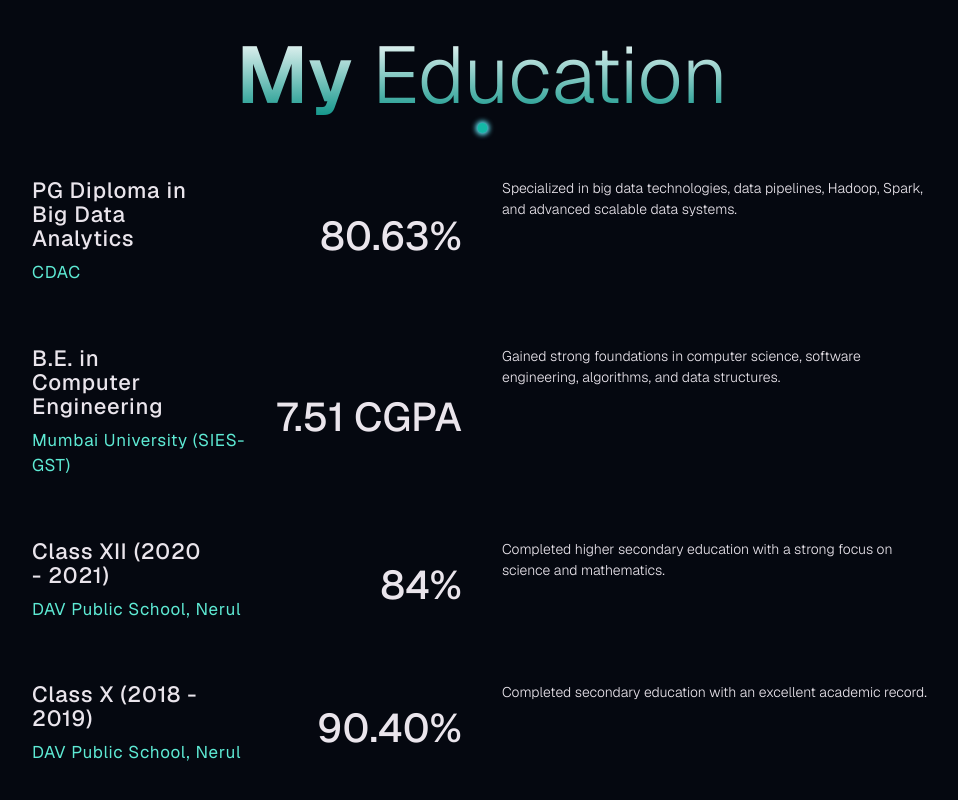
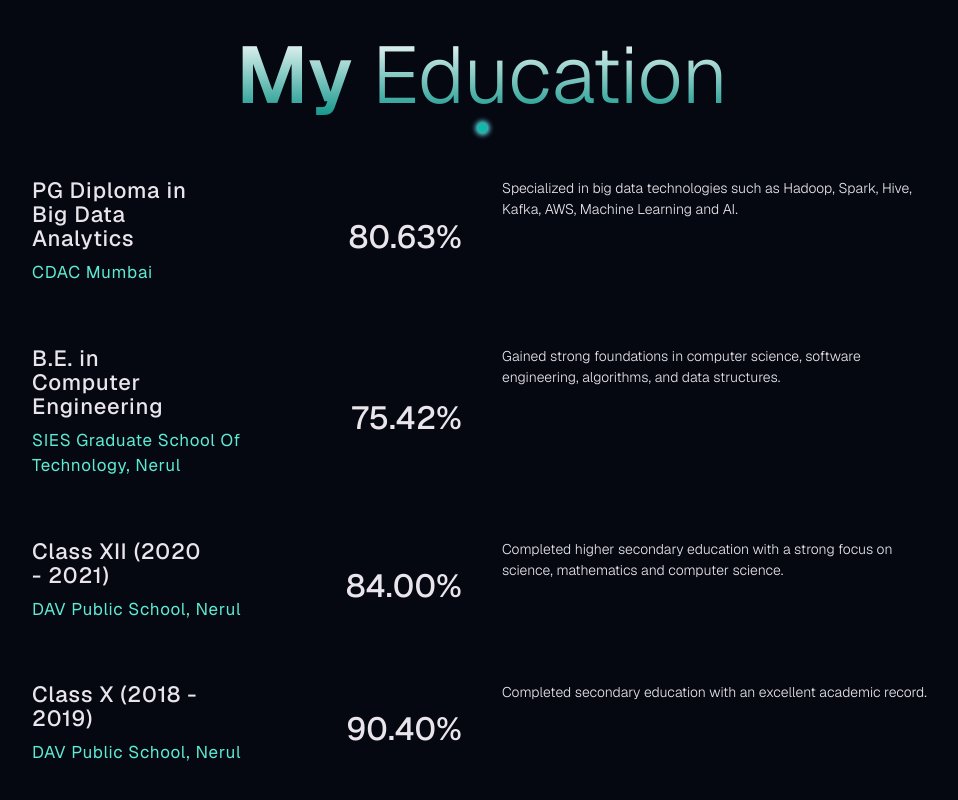
Before and after one commit to prashant-gtx/prashant-gtx.github.io, a React (Vite) app: page / in a window 1280 px wide. Shown: the part 2427-3227 px from the top of the page, without its empty margins (158-1116 px from the left). Built offline with nearby package versions, Linux system fonts and the light colour scheme; no server answers.

Commit message:
Update education details and score sizes

```diff
--- a/src/components/Career.tsx
+++ b/src/components/Career.tsx
@@ -15,21 +15,21 @@
             <div className="career-info-in">
               <div className="career-role">
                 <h4>PG Diploma in Big Data Analytics</h4>
-                <h5>CDAC</h5>
+                <h5>CDAC Mumbai</h5>
               </div>
               <h3>80.63%</h3>
             </div>
             <p>
-              Specialized in big data technologies, data pipelines, Hadoop, Spark, and advanced scalable data systems.
+              Specialized in big data technologies such as Hadoop, Spark, Hive, Kafka, AWS, Machine Learning and AI.
             </p>
           </div>
           <div className="career-info-box">
             <div className="career-info-in">
               <div className="career-role">
                 <h4>B.E. in Computer Engineering</h4>
-                <h5>Mumbai University (SIES-GST)</h5>
+                <h5>SIES Graduate School of Technology, Nerul</h5>
               </div>
-              <h3>7.51 CGPA</h3>
+              <h3>75.42%</h3>
             </div>
             <p>
               Gained strong foundations in computer science, software engineering, algorithms, and data structures.
@@ -41,10 +41,10 @@
                 <h4>Class XII (2020 - 2021)</h4>
                 <h5>DAV Public School, Nerul</h5>
               </div>
-              <h3>84%</h3>
+              <h3>84.00%</h3>
             </div>
             <p>
-              Completed higher secondary education with a strong focus on science and mathematics.
+              Completed higher secondary education with a strong focus on science, mathematics and computer science.
             </p>
           </div>
           <div className="career-info-box">
--- a/src/components/styles/Career.css
+++ b/src/components/styles/Career.css
@@ -64,7 +64,7 @@
 }
 
 .career-info h3 {
-  font-size: 38px;
+  font-size: 32px;
   margin: 0;
   font-weight: 500;
   line-height: 45px;
@@ -160,7 +160,7 @@
   }
 
   .career-info h3 {
-    font-size: 40px;
+    font-size: 32px;
   }
 
   .career-info-box p {
@@ -228,7 +228,7 @@
   }
 
   .career-info h3 {
-    font-size: 33px;
+    font-size: 26px;
   }
 
   .career-info-in,
```
